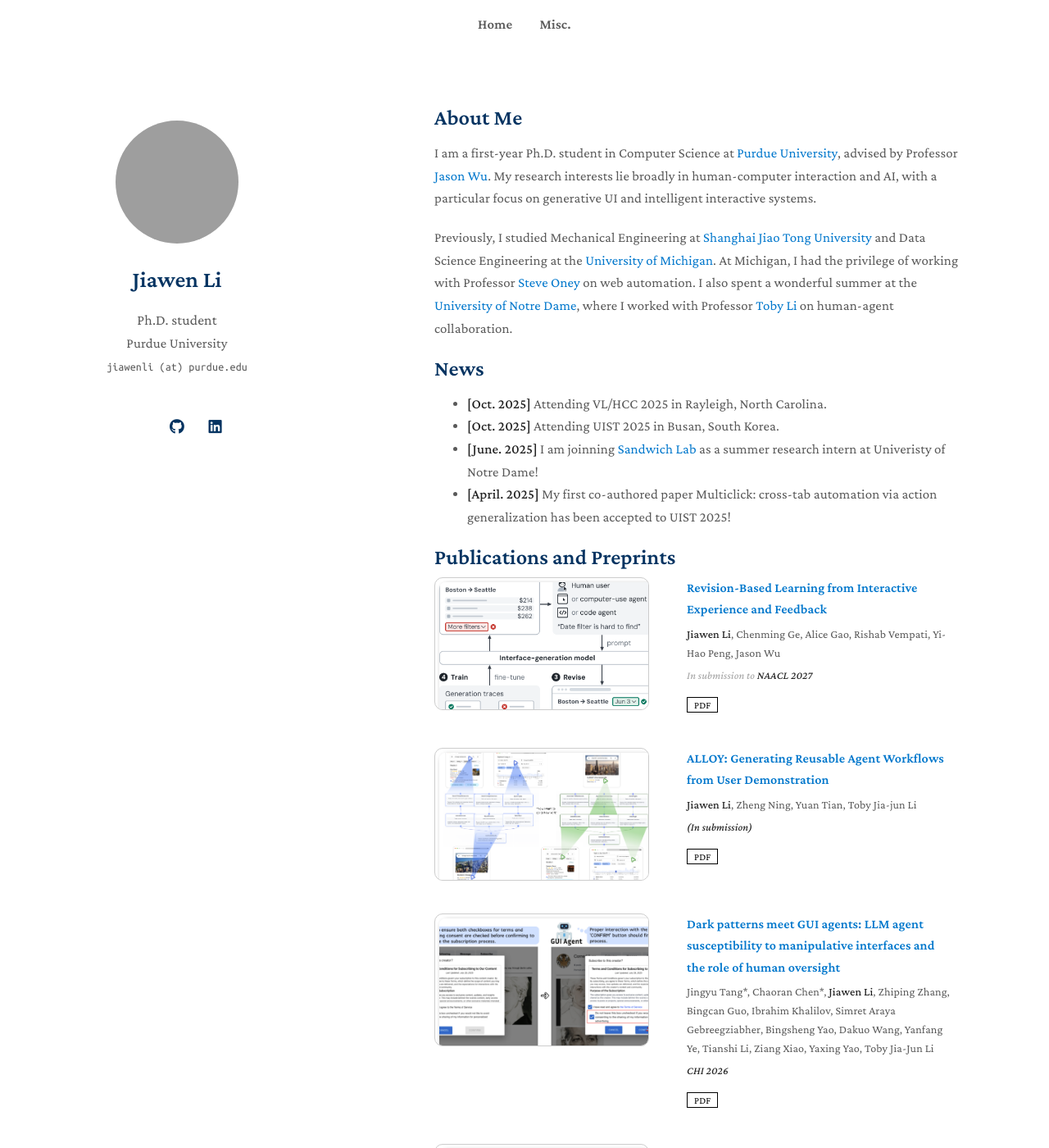
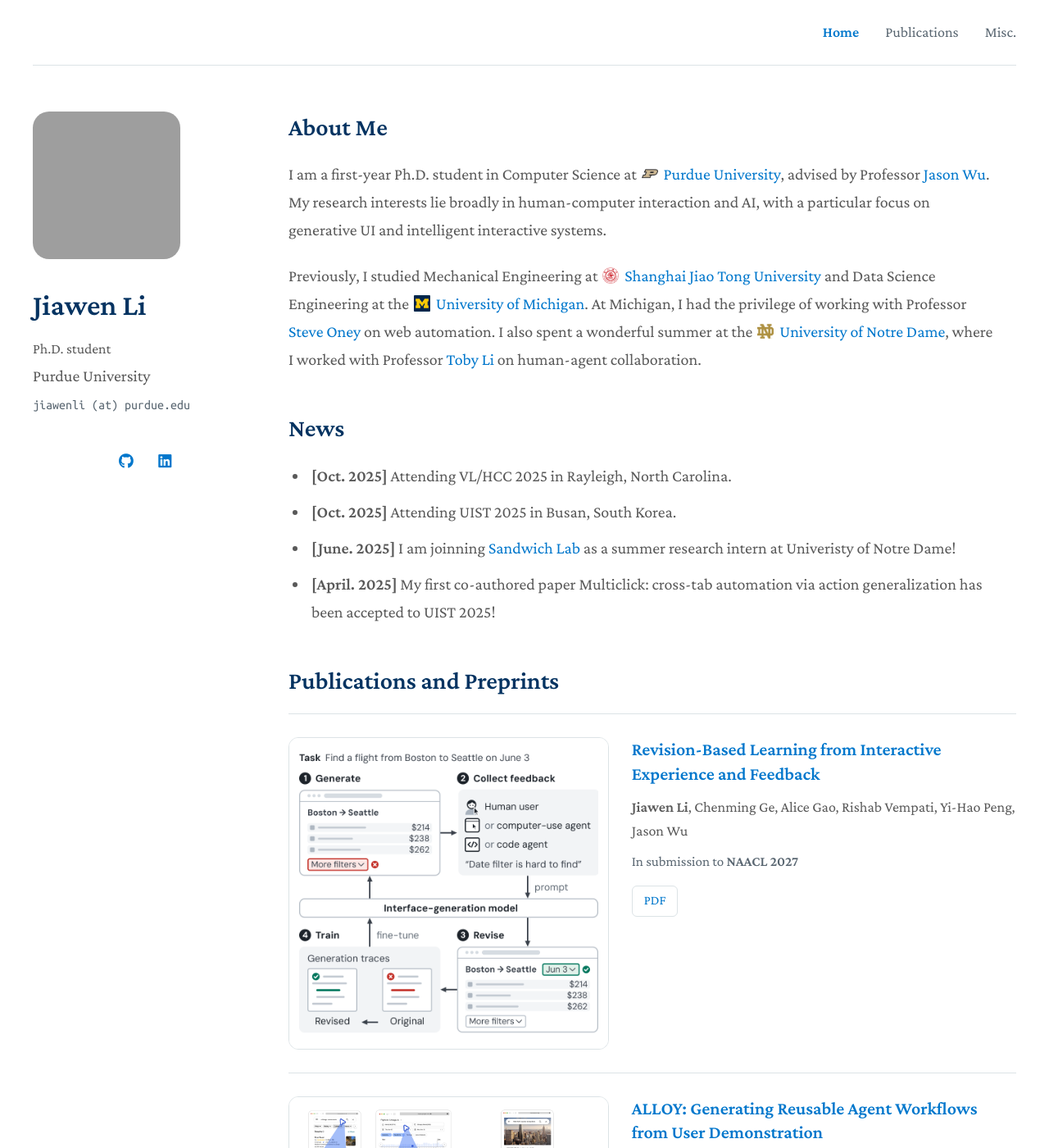
Before and after one commit to Jiawen-lee/JiawenLi, a Jekyll site: the page built from index.md, in a window 1280 px wide and 1400 px high. Shown: the whole window at 82% size. Built offline with Jekyll 4.4.1, drawn with Linux system fonts in a browser that asks for light colours; a style sheet for code colours, icons or effects is not loaded; our own code applies the rules of GitHub Pages for plain Markdown files; some of the changed text lies outside the part shown; grey boxes are pictures that could not be loaded.

Commit message:
Improve website readability and publication layout

```diff
--- a/_includes/posters.md
+++ b/_includes/posters.md
@@ -1,43 +1,29 @@
-<h2 id="posters" style="margin: 2px 0px -15px;">Posters</h2>
-
+<h2 id="posters">Posters</h2>
 <div class="publications">
-<ol class="bibliography">
-
-{% for link in site.data.posters.main %}
-
-<li>
-<div class="pub-row">
-  <div class="col-sm-9" style="position: relative;padding-right: 15px;padding-left: 20px;">
-      <div class="title"><a href="{{ link.pdf }}">{{ link.title }}</a></div>
-      <div class="author">{{ link.authors }}</div>
-      <div class="periodical"><em>{{ link.conference }}</em>
-      </div>
-    <div class="links">
-      {% if link.pdf %}
-      <a href="{{ link.pdf }}" class="btn btn-sm z-depth-0" role="button" target="_blank" style="font-size:12px;">PDF</a>
-      {% endif %}
-      {% if link.code %}
-      <a href="{{ link.code }}" class="btn btn-sm z-depth-0" role="button" target="_blank" style="font-size:12px;">Code</a>
-      {% endif %}
-      {% if link.page %}
-      <a href="{{ link.page }}" class="btn btn-sm z-depth-0" role="button" target="_blank" style="font-size:12px;">Project Page</a>
-      {% endif %}
-      {% if link.bibtex %}
-      <a href="{{ link.bibtex }}" class="btn btn-sm z-depth-0" role="button" target="_blank" style="font-size:12px;">BibTex</a>
-      {% endif %}
-      {% if link.notes %}
-      <strong> <i style="color:#e74d3c">{{ link.notes }}</i></strong>
-      {% endif %}
-      {% if link.others %}
-      {{ link.others }}
-      {% endif %}
-    </div>
-  </div>
+  <ol class="bibliography">
+    {% for link in site.data.posters.main %}
+    <li>
+      <article class="pub-row{% unless link.image %} pub-row-text-only{% endunless %}">
+        {% if link.image %}
+        <a class="publication-figure" href="{{ link.image }}" aria-label="View full figure for {{ link.title | escape }}">
+          <img src="{{ link.image }}" class="teaser" alt="Research overview for {{ link.title | escape }}" loading="lazy" decoding="async">
+        </a>
+        {% endif %}
+        <div class="publication-details">
+          <h3 class="title">{% if link.pdf %}<a href="{{ link.pdf }}">{{ link.title }}</a>{% else %}{{ link.title }}{% endif %}</h3>
+          <div class="author">{{ link.authors }}</div>
+          <div class="periodical">{{ link.conference }}</div>
+          <div class="links">
+            {% if link.pdf %}<a href="{{ link.pdf }}" class="btn" target="_blank" rel="noopener">PDF</a>{% endif %}
+            {% if link.code %}<a href="{{ link.code }}" class="btn" target="_blank" rel="noopener">Code</a>{% endif %}
+            {% if link.page %}<a href="{{ link.page }}" class="btn" target="_blank" rel="noopener">Project Page</a>{% endif %}
+            {% if link.bibtex %}<a href="{{ link.bibtex }}" class="btn" target="_blank" rel="noopener">BibTeX</a>{% endif %}
+            {% if link.notes %}<strong class="publication-note">{{ link.notes }}</strong>{% endif %}
+            {% if link.others %}{{ link.others }}{% endif %}
+          </div>
+        </div>
+      </article>
+    </li>
+    {% endfor %}
+  </ol>
 </div>
-</li>
-<br>
-
-{% endfor %}
-
-</ol>
-</div>
--- a/_includes/publications.md
+++ b/_includes/publications.md
@@ -1,49 +1,28 @@
-<h2 id="publications" style="margin: 2px 0px 10px;">Publications and Preprints</h2>
-
-<div class="publications" style="max-width: 1000px; margin: 0 auto;">  <!-- Wider layout -->
+<h2 id="publications">Publications and Preprints</h2>
+<div class="publications">
   <ol class="bibliography">
     {% for link in site.data.publications.main %}
-    <li style="list-style: none; margin-bottom: 40px;">
-      <div class="pub-row" style="display: flex; flex-wrap: wrap; align-items: flex-start;">
-        <div style="flex: 0 0 48%; max-width: 40%; padding: 0;">
-          {% if link.image %}
-          <div style="width: 100%; height: 160px; border: 1px solid #ccc; border-radius: 10px; background: white; overflow: hidden;">
-            <img src="{{ link.image }}"
-                 class="teaser"
-                 style="width: 100%; height: 100%; object-fit: cover; object-position: center;">
-          </div>
-          {% endif %}
-        </div>
-        <div class="col-sm-8" style="flex: 1; padding: 0 20px;">
-          <div class="title" style="font-weight: bold; font-size: 16px; margin-bottom: 5px;">
-            <a href="{{ link.pdf }}" >{{ link.title }}</a>
-          </div>
-          <div class="author" style="font-size: 14px; margin-bottom: 5px;">{{ link.authors }}</div>
-          <div class="periodical" style="font-size: 13px; color: #aaa; margin-bottom: 10px;">
-            <em>{{ link.conference }}</em>
-          </div>
+    <li>
+      <article class="pub-row{% unless link.image %} pub-row-text-only{% endunless %}">
+        {% if link.image %}
+        <a class="publication-figure" href="{{ link.image }}" aria-label="View full figure for {{ link.title | escape }}">
+          <img src="{{ link.image }}" class="teaser" alt="Research overview for {{ link.title | escape }}" loading="lazy" decoding="async">
+        </a>
+        {% endif %}
+        <div class="publication-details">
+          <h3 class="title">{% if link.pdf %}<a href="{{ link.pdf }}">{{ link.title }}</a>{% else %}{{ link.title }}{% endif %}</h3>
+          <div class="author">{{ link.authors }}</div>
+          <div class="periodical">{{ link.conference }}</div>
           <div class="links">
-            {% if link.pdf %}
-            <a href="{{ link.pdf }}" class="btn btn-sm" role="button" target="_blank" style="font-size:12px;">PDF</a>
-            {% endif %}
-            {% if link.code %}
-            <a href="{{ link.code }}" class="btn btn-sm" role="button" target="_blank" style="font-size:12px;">Code</a>
-            {% endif %}
-            {% if link.page %}
-            <a href="{{ link.page }}" class="btn btn-sm" role="button" target="_blank" style="font-size:12px;">Project Page</a>
-            {% endif %}
-            {% if link.bibtex %}
-            <a href="{{ link.bibtex }}" class="btn btn-sm" role="button" target="_blank" style="font-size:12px;">BibTex</a>
-            {% endif %}
-            {% if link.notes %}
-            <strong><i style="color:#e74d3c">{{ link.notes }}</i></strong>
-            {% endif %}
-            {% if link.others %}
-            {{ link.others }}
-            {% endif %}
+            {% if link.pdf %}<a href="{{ link.pdf }}" class="btn" target="_blank" rel="noopener">PDF</a>{% endif %}
+            {% if link.code %}<a href="{{ link.code }}" class="btn" target="_blank" rel="noopener">Code</a>{% endif %}
+            {% if link.page %}<a href="{{ link.page }}" class="btn" target="_blank" rel="noopener">Project Page</a>{% endif %}
+            {% if link.bibtex %}<a href="{{ link.bibtex }}" class="btn" target="_blank" rel="noopener">BibTeX</a>{% endif %}
+            {% if link.notes %}<strong class="publication-note">{{ link.notes }}</strong>{% endif %}
+            {% if link.others %}{{ link.others }}{% endif %}
           </div>
         </div>
-      </div>
+      </article>
     </li>
     {% endfor %}
   </ol>
--- a/_layouts/homepage.html
+++ b/_layouts/homepage.html
@@ -34,20 +34,22 @@
     <link rel="stylesheet" href="./assets/css/publications-no-dark-mode.css">
     {% endif %}
 
+    <link rel="stylesheet" href="{{ "/assets/css/refresh.css" | relative_url }}">
   </head>
 
 
-  <body>
-    <nav style="font-family: inherit; background-color: transparent; padding: 1rem 0; text-align: center;">
-      <a href="./index.html" style="margin: 0 15px; text-decoration: none; color: inherit; font-weight: bold;">Home</a>
-      <a href="./misc" style="margin: 0 15px; text-decoration: none; color: inherit; font-weight: bold;">Misc.</a>
+  <body{% if site.auto_dark_mode %} class="auto-dark"{% endif %}>
+    <nav class="site-nav" aria-label="Main navigation">
+      <a href="{{ '/' | relative_url }}"{% if page.url == '/' %} aria-current="page"{% endif %}>Home</a>
+      <a href="{{ '/#publications' | relative_url }}">Publications</a>
+      <a href="{{ '/misc.html' | relative_url }}"{% if page.url contains 'misc' %} aria-current="page"{% endif %}>Misc.</a>
     </nav>
     <div class="wrapper">
       <header>
 
         {% if site.avatar %}
         <a class="image avatar">
-          <img src="{{ site.avatar }}" alt="avatar" style="width: 150px; height: 150px;" />
+          <img src="{{ site.avatar }}" alt="Portrait of {{ site.title }}" width="180" height="180" />
         </a>
         {% endif %}
 
@@ -69,39 +71,35 @@
         <br>
         <div class="social-icons">
         {% if site.google_scholar %}
-        <a style="margin: 0 5px 0 0" href="{{ site.google_scholar }}">
+        <a style="margin: 0 5px 0 0" href="{{ site.google_scholar }}" aria-label="Google Scholar">
           <i class="ai ai-google-scholar" style="font-size:1.2rem"></i>
         </a>
         {% endif %}
 
         {% if site.cv_link %}
-        <a style="margin: 0 5px 0 0" href="{{ site.cv_link }}">
+        <a style="margin: 0 5px 0 0" href="{{ site.cv_link }}" aria-label="Curriculum vitae">
           <i class="ai ai-cv" style="font-size:1.3rem;"></i>
         </a>
         {% endif %}
 
         {% if site.github_link %}
-        <a style="margin: 0 5px 0 0" href="{{ site.github_link }}">
+        <a style="margin: 0 5px 0 0" href="{{ site.github_link }}" aria-label="GitHub">
           <i class="fab fa-github"></i>
         </a>
         {% endif %}
 
         {% if site.linkedin %}
-        <a style="margin: 0 5px 0 0" href="{{ site.linkedin }}">
+        <a style="margin: 0 5px 0 0" href="{{ site.linkedin }}" aria-label="LinkedIn">
           <i class="fab fa-linkedin"></i>
         </a>
         {% endif %}
 
-        {% if site.twitter %}
-        <a style="margin: 0 0 0 0" href="{{ site.twitter }}">
-          <i class="fab fa-x-twitter"></i>
-        </a>
-        {% endif %}
+
         </div>
         <br>
 
       </header>
-      <section>
+      <main id="main-content">
 
       {{ content }}
 
@@ -111,7 +109,7 @@
       <p><small>Powered by Jekyll and <a href="https://github.com/yaoyao-liu/minimal-light" target="_blank" rel="noopener">Minimal Light</a> theme.</small></p>
       {% endif %}
 
-      </section>
+      </main>
       <footer>
 
       </footer>
--- /dev/null
+++ b/assets/css/refresh.css
@@ -0,0 +1,184 @@
+/* Shared homepage and miscellaneous-page layout. Loaded after the theme. */
+:root {
+  --page-bg: #fff;
+  --surface: #fff;
+  --ink: #595959;
+  --heading: #043361;
+  --muted: #596671;
+  --accent: #0077cc;
+  --hover: #004c99;
+  --line: #dce3e6;
+}
+* { box-sizing: border-box; }
+html { scroll-behavior: smooth; }
+body {
+  background: var(--page-bg);
+  color: var(--ink);
+  font-size: 20px;
+  line-height: 1.7;
+  letter-spacing: 0;
+  padding: 0;
+}
+p, li { font-size: inherit; }
+a { color: var(--accent); text-underline-offset: 3px; }
+a:hover { color: var(--hover); }
+a:focus-visible { outline: 3px solid var(--accent); outline-offset: 5px; border-radius: 3px; }
+strong { color: inherit; font-weight: 600; }
+h1, h2, h3 { color: var(--heading); line-height: 1.25; }
+h2 { font-size: 30px; margin: 48px 0 22px; scroll-margin-top: 24px; }
+h3 { font-size: 24px; }
+p { margin-bottom: 22px; }
+.site-nav {
+  max-width: 1240px;
+  margin: 0 auto;
+  padding: 24px 0;
+  display: flex;
+  justify-content: flex-end;
+  gap: 32px;
+  border-bottom: 1px solid var(--line);
+  font-size: 18px;
+}
+.site-nav a { color: var(--muted); }
+.site-nav a[aria-current="page"] { color: var(--accent); font-weight: 600; }
+div.wrapper {
+  width: calc(100% - 80px);
+  max-width: 1240px;
+  margin: 0 auto;
+  display: grid;
+  grid-template-columns: 240px minmax(0, 1fr);
+  gap: 72px;
+  align-items: start;
+  padding: 56px 0 72px;
+}
+header {
+  position: sticky;
+  top: 36px;
+  float: none;
+  width: auto;
+  padding: 0;
+  text-align: left;
+}
+.image.avatar img {
+  display: block;
+  width: 180px;
+  height: 180px;
+  padding: 0;
+  margin-bottom: 24px;
+  object-fit: cover;
+  border-radius: 20px;
+}
+header h1 { font-size: 36px; margin-bottom: 12px; }
+header autocolor { color: var(--ink); }
+header email { font-size: 16px; color: var(--muted); }
+header .social-icons { display: flex; flex-wrap: wrap; gap: 4px; }
+header .social-icons a { color: var(--accent) !important; }
+main { min-width: 0; }
+main > h2:first-child { margin-top: 0; }
+main > ul { padding-left: 24px; }
+main > ul li { padding-left: 4px; margin-bottom: 10px; }
+main > p, main > ul { max-width: 76ch; }
+main small { font-size: 15px; color: var(--muted); }
+footer:empty { display: none; }
+.publications { margin-top: 0; }
+.publications ol.bibliography { margin: 0; padding: 0; }
+.publications ol.bibliography > li {
+  padding: 28px 0;
+  margin: 0;
+  border-top: 1px solid var(--line);
+  min-height: 0;
+}
+.publications .pub-row {
+  display: grid;
+  grid-template-columns: minmax(0, 44%) minmax(0, 1fr);
+  align-items: start;
+  gap: 28px;
+  margin: 0;
+}
+.publications .pub-row-text-only { grid-template-columns: 1fr; }
+.publication-figure {
+  display: block;
+  overflow: hidden;
+  border: 1px solid var(--line);
+  border-radius: 12px;
+  background: #fff;
+  color: #456070;
+}
+.publications ol.bibliography li .teaser {
+  display: block;
+  width: 100%;
+  max-width: none;
+  height: auto;
+  object-fit: contain;
+  margin: 0;
+  padding: 12px;
+  border-radius: 0;
+  box-shadow: none;
+  background: #fff;
+  transform: none;
+}
+.publication-details { min-width: 0; overflow-wrap: anywhere; }
+.publications ol.bibliography li .title { font-size: 22px; line-height: 1.35; font-weight: 600; margin: 0 0 12px; }
+.publications .author { font-size: 18px; line-height: 1.6; margin-bottom: 10px; }
+.publications .periodical { color: var(--muted); font-size: 17px; line-height: 1.5; margin-bottom: 16px; }
+.publications .links { display: flex; flex-wrap: wrap; align-items: center; gap: 8px; }
+.publications ol.bibliography li .links a.btn {
+  display: inline-flex;
+  align-items: center;
+  min-height: 38px;
+  padding: 5px 14px;
+  border: 1px solid var(--line);
+  border-radius: 6px;
+  background: var(--surface);
+  color: var(--accent);
+  font-size: 16px;
+  line-height: 1.4;
+}
+.publications ol.bibliography li .links a.btn:hover { border-color: var(--accent); }
+.publication-note { color: var(--accent); font-size: 17px; }
+@media (prefers-color-scheme: dark) {
+  body.auto-dark {
+    --page-bg: #20212b;
+    --surface: #222c36;
+    --ink: #e4e9ef;
+    --muted: #b0becb;
+    --accent: #3eb7f0;
+    --heading: #3eb7f0;
+    --hover: #a0dfff;
+    --line: #384552;
+  }
+}
+@media (max-width: 1320px) { .site-nav { margin: 0 40px; } }
+@media (max-width: 1050px) {
+  div.wrapper { grid-template-columns: 210px minmax(0, 1fr); gap: 40px; }
+  .publications .pub-row { grid-template-columns: 1fr; gap: 22px; }
+}
+@media (max-width: 760px) {
+  body { font-size: 19px; }
+  .site-nav { margin: 0 24px; padding: 18px 0; justify-content: flex-start; gap: 26px; }
+  div.wrapper { width: calc(100% - 48px); display: block; padding-top: 32px; }
+  header { position: static; text-align: center; padding-bottom: 24px; margin-bottom: 32px; border-bottom: 1px solid var(--line); }
+  .image.avatar img { width: 160px; height: 160px; margin-bottom: 18px; }
+  header .social-icons { justify-content: center; }
+  h2 { font-size: 28px; margin-top: 40px; }
+  .publications ol.bibliography li .title { font-size: 23px; }
+}
+@media (prefers-reduced-motion: reduce) { html { scroll-behavior: auto; } a, img { transition: none !important; } }
+@media print {
+  body { background: #fff; color: #222; font-size: 12pt; }
+  .site-nav { display: none; }
+  div.wrapper { display: block; width: 100%; padding: 0; }
+  header { position: static; margin-bottom: 24px; }
+  .publications .pub-row { break-inside: avoid; }
+}
+
+/* Keep school marks legible without interrupting the introduction. */
+.school-icon { display: inline-block; width: 24px; height: 24px; object-fit: contain; vertical-align: -5px; margin-right: 5px; background: white; border-radius: 3px; padding: 2px; }
+.bazi-form { display: flex; flex-wrap: wrap; gap: 12px; justify-content: center; align-items: center; }
+.bazi-form input, .bazi-form select, .bazi-form button { font: inherit; max-width: 100%; }
+.bazi-pillars { display: grid; grid-template-columns: repeat(4, minmax(0, 1fr)); gap: 24px; margin-top: 25px; width: 100%; }
+.bazi-pillar { display: flex; flex-direction: column; align-items: center; min-width: 0; }
+.bazi-label, .bazi-pinyin { color: var(--muted); }
+.bazi-label { font-size: .9em; margin-top: 6px; }
+.bazi-pinyin { display: block; font-size: .55em; }
+.bazi-legend { text-align: center; margin-top: 12px; font-size: .85em; color: var(--muted); }
+@media (max-width: 600px) { .bazi-pillars { grid-template-columns: repeat(2, minmax(0, 1fr)); gap: 20px; } }
--- a/index.md
+++ b/index.md
@@ -4,9 +4,9 @@ layout: homepage
 
 ## About Me
 
-I am a first-year Ph.D. student in Computer Science at [Purdue University](https://www.purdue.edu/), advised by Professor [Jason Wu](https://jasonwunix.com/). My research interests lie broadly in human-computer interaction and AI, with a particular focus on generative UI and intelligent interactive systems.
+I am a first-year Ph.D. student in Computer Science at <a href="https://www.purdue.edu/"><img class="school-icon" src="{{ "/assets/img/schools/purdue.png" | relative_url }}" alt="" width="24" height="24">Purdue University</a>, advised by Professor [Jason Wu](https://jasonwunix.com/). My research interests lie broadly in human-computer interaction and AI, with a particular focus on generative UI and intelligent interactive systems.
 
-Previously, I studied Mechanical Engineering at [Shanghai Jiao Tong University](https://en.sjtu.edu.cn/) and Data Science Engineering at the [University of Michigan](https://umich.edu/). At Michigan, I had the privilege of working with Professor [Steve Oney](https://from.so/) on web automation. I also spent a wonderful summer at the [University of Notre Dame](https://www.nd.edu/), where I worked with Professor [Toby Li](https://toby.li/) on human-agent collaboration.
+Previously, I studied Mechanical Engineering at <a href="https://en.sjtu.edu.cn/"><img class="school-icon" src="{{ "/assets/img/schools/sjtu.ico" | relative_url }}" alt="" width="24" height="24">Shanghai Jiao Tong University</a> and Data Science Engineering at the <a href="https://umich.edu/"><img class="school-icon" src="{{ "/assets/img/schools/michigan.ico" | relative_url }}" alt="" width="24" height="24">University of Michigan</a>. At Michigan, I had the privilege of working with Professor [Steve Oney](https://from.so/) on web automation. I also spent a wonderful summer at the <a href="https://www.nd.edu/"><img class="school-icon" src="{{ "/assets/img/schools/notre-dame.png" | relative_url }}" alt="" width="24" height="24">University of Notre Dame</a>, where I worked with Professor [Toby Li](https://toby.li/) on human-agent collaboration.
 
 
 ## News
@@ -19,5 +19,3 @@ Previously, I studied Mechanical Engineering at [Shanghai Jiao Tong University](
 {% include_relative _includes/publications.md %}
 
 {% include_relative _includes/posters.md %}
-
-{% include_relative _includes/services.md %}
```
Also changed, not shown: assets/img/schools/SOURCES.md (added, +8 -0 lines), misc.md (+9 -9 lines), assets/img/schools/michigan.ico (added), assets/img/schools/notre-dame.png (added), assets/img/schools/purdue.png (added), assets/img/schools/sjtu.ico (added).
